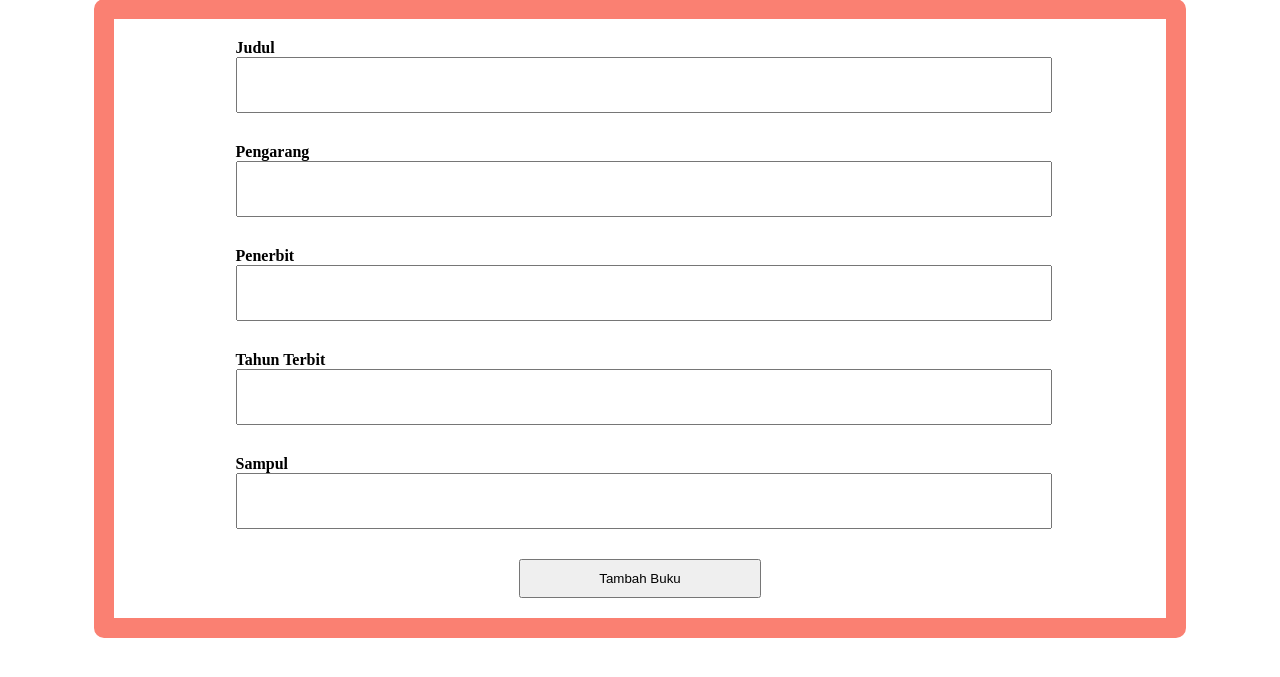
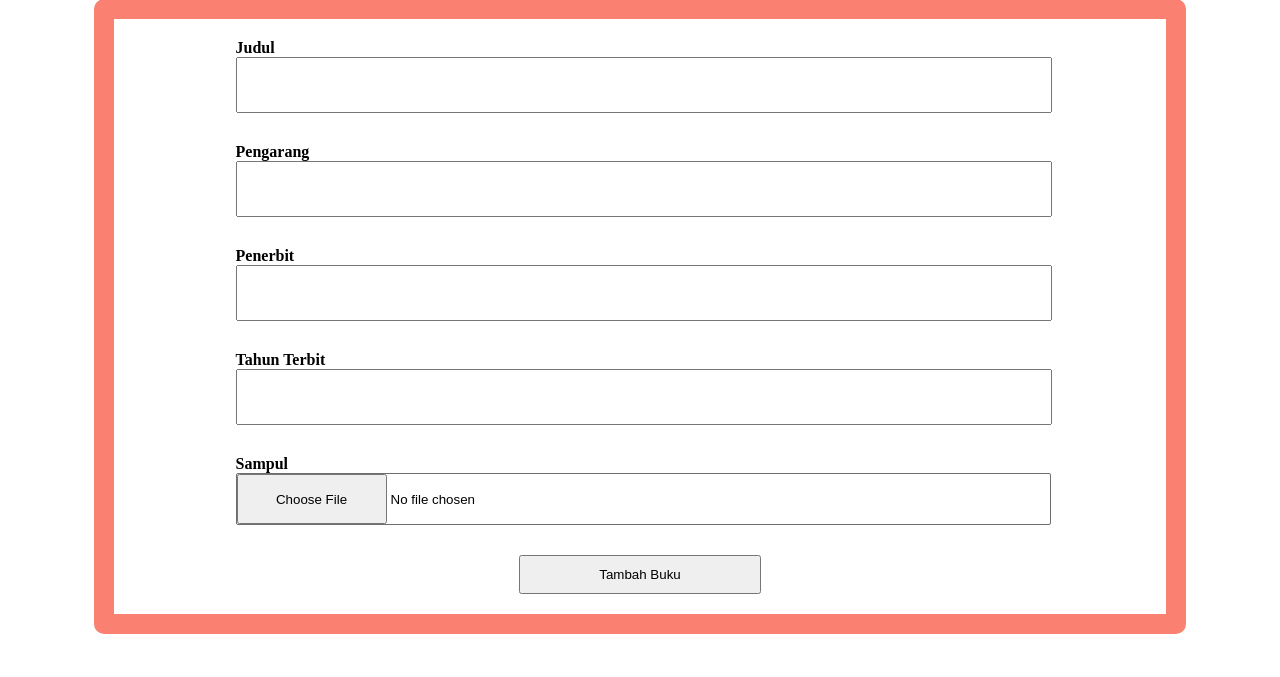
Before and after one commit to rizkiismail9a/koleksibuku, a PHP site: page /tambahBuku.php in a window 1280 px wide. Shown: the part 89-766 px from the top of the page. Run offline with PHP 8.4, Linux system fonts and the light colour scheme.

Commit message:
tambah fungsi upload sederhana

```diff
--- a/function.php
+++ b/function.php
@@ -24,13 +24,49 @@ function tambahBuku($books)
     $pengarang = htmlspecialchars($books['pengarang']);
     $penerbit = htmlspecialchars($books['penerbit']);
     $tahunterbit = htmlspecialchars($books['tahunterbit']);
-    $sampul = htmlspecialchars($books['sampul']);
+    $sampul = upload();
+    if ($sampul == false) {
+        return false;
+    }
+    ;
 
     $input = "INSERT INTO koleksibuku VALUES('', '$sampul', '$judul', '$pengarang', '$penerbit', '$tahunterbit')";
 
     mysqli_query($connect, $input);
     return mysqli_affected_rows($connect);
 }
+//Untuk handle gambar
+function upload()
+{
+    $namaFile = $_FILES['sampul']['name'];
+    $sizeFile = $_FILES['sampul']['size'];
+    $namaTmp = $_FILES['sampul']['tmp_name'];
+    $error = $_FILES['sampul']['error'];
+
+    if ($error === 4) {
+        echo "<script> alert('sampulnya mana?') </script>";
+        return false;
+    }
+
+    $fileValid = ['jpg', 'jpeg', 'png', 'gif'];
+    $separator = explode('.', $namaFile);
+    $separator = strtolower(end($separator));
+
+    if (!in_array($separator, $fileValid)) {
+        echo "<scipt> alert('gambarnya mana?') </script>";
+        return false;
+    }
+    ;
+    if ($sizeFile > 3000000) {
+        echo "<scipt> alert('kegedean gambarnya?') </script>";
+        return false;
+    }
+    ;
+    $namaFileBaru = uniqid() . "." . $separator;
+    move_uploaded_file($namaTmp, 'img/' . $namaFileBaru);
+    return $namaFileBaru;
+}
+;
 //Ini untuk hapus.php
 function hapus($id)
 {
--- a/index.php
+++ b/index.php
@@ -56,8 +56,8 @@ if (isset($_POST['cari'])) {
                 <td>
                     <?= $buku['tahunterbit']; ?>
                 </td>
-                <td><a href="hapus.php?id=<?= $buku['id']; ?>" onclick="confirm('yakin mau dibuang?');">Hapus</a> | <a
-                        href="edit.php?id=<?= $buku['id']; ?>">Edit</a> </td>
+                <td><a href="hapus.php?id=<?= $buku['id']; ?>" onclick="return confirm('yakin mau dibuang?');">Hapus</a> |
+                    <a href="edit.php?id=<?= $buku['id']; ?>">Edit</a> </td>
             </tr>
         <?php endforeach ?>
     </table>
--- a/style/tambahBuku.css
+++ b/style/tambahBuku.css
@@ -19,10 +19,23 @@ label {
   align-self: flex-start;
   font-weight: bold;
 }
+
 input {
   width: 100%;
   height: 50px;
   margin-bottom: 30px;
+}
+input[type="file"] {
+  border: 1px solid rgba(0, 0, 0, 0.568);
+  border-radius: 2px;
+  padding-right: 5px;
+  width: 100%;
+  height: 50px;
+  margin-bottom: 30px;
+}
+input[type="file"]::file-selector-button {
+  height: 100%;
+  width: 150px;
 }
 button {
   width: 30%;
--- a/tambahBuku.php
+++ b/tambahBuku.php
@@ -1,6 +1,9 @@
 <?php
 require 'function.php';
 if (isset($_POST['submit'])) {
+    // var_dump($_POST);
+    // var_dump($_FILES);
+    // die;
     if (tambahBuku($_POST) > 0) {
         echo "<script>
         alert('Yey! Buku baru!');
@@ -24,13 +27,13 @@ if (isset($_POST['submit'])) {
     <meta charset="UTF-8">
     <meta http-equiv="X-UA-Compatible" content="IE=edge">
     <meta name="viewport" content="width=device-width, initial-scale=1.0">
-    <link rel="stylesheet" href="style/tambahBuku.css">
+    <link rel="stylesheet" href="style/tambahBuku.css?<?= time(); ?>">
     <title>Tambah Koleksi</title>
 </head>
 
 <body>
     <h1>Punya Buku Baru?</h1>
-    <form action="" method="post">
+    <form action="" method="post" enctype="multipart/form-data">
         <div class="container">
             <div class="form-wrapper">
                 <label for="judul">Judul</label>
@@ -42,7 +45,7 @@ if (isset($_POST['submit'])) {
                 <label for="tahunterbit">Tahun Terbit</label>
                 <input required type="text" id="tahunterbit" name="tahunterbit">
                 <label for="sampul">Sampul</label>
-                <input required type="text" id="sampul" name="sampul">
+                <input required type="file" id="sampul" name="sampul">
                 <button type="submit" name="submit">Tambah Buku</button>
             </div>
         </div>
```
Also changed, not shown: img/643b47cdb29e9.jpg (added), img/643b47f7430e8.jpg (added).
